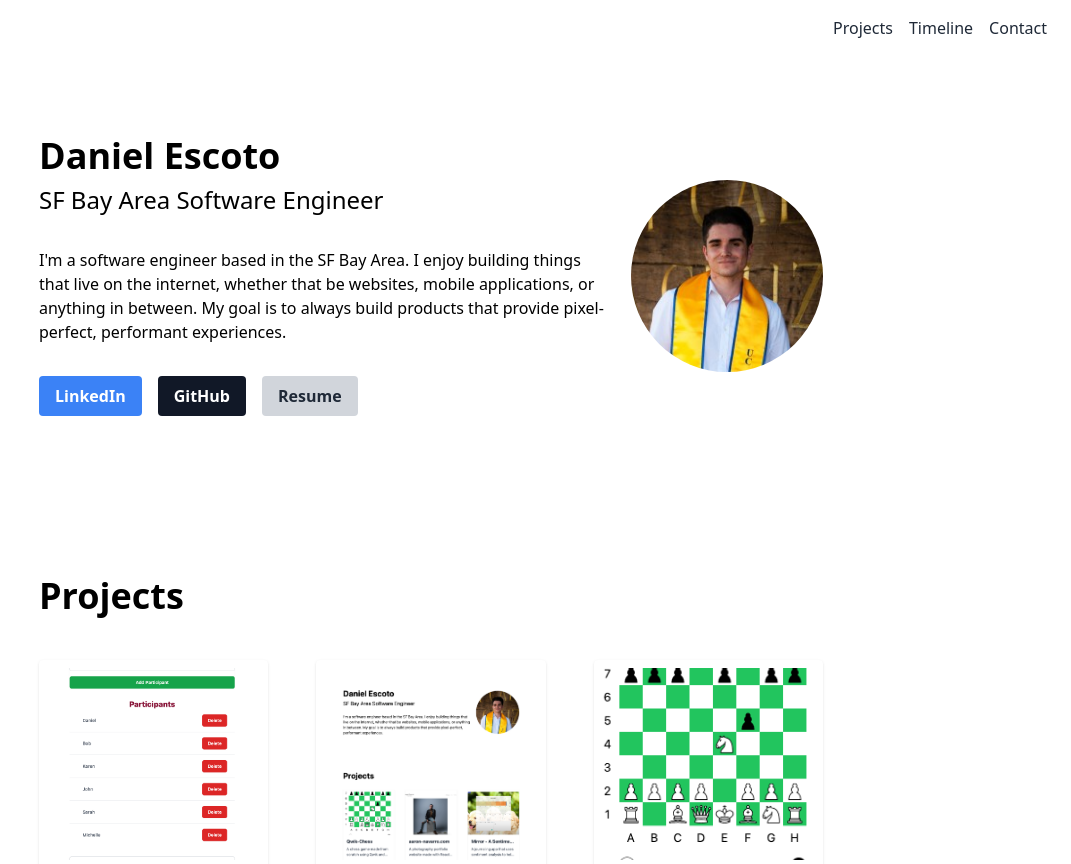
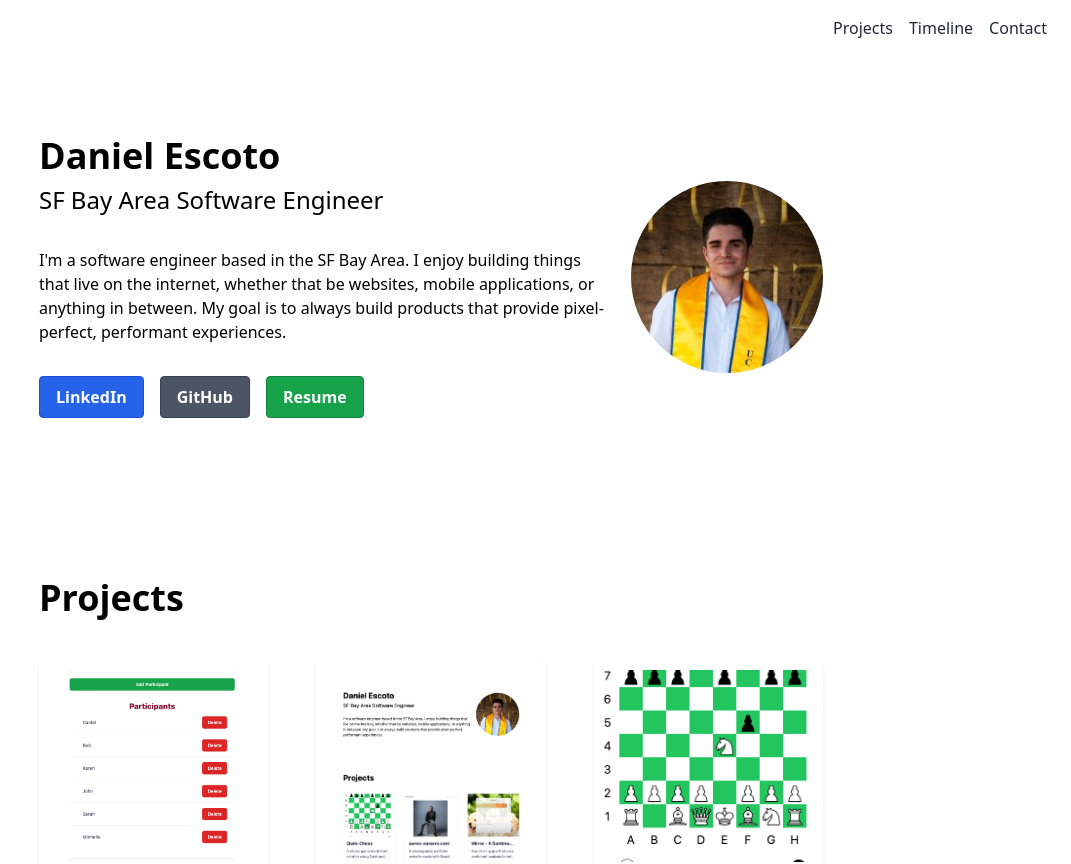
Before and after one commit to daniel-escoto/portfolio, a React (Vite) app: page / in a window 1280 px wide. Shown: the top 864 px of the page, without its empty margins (209-1280 px from the left). Built offline with nearby package versions, Linux system fonts and the light colour scheme.

Commit message:
better button visuals

```diff
--- a/src/App.tsx
+++ b/src/App.tsx
@@ -49,21 +49,21 @@ function App() {
               <div className="flex flex-row space-x-4 mt-8">
                 <a
                   href="https://www.linkedin.com/in/danescoto/"
-                  className="bg-blue-500 hover:bg-blue-700 text-white font-bold py-2 px-4 rounded"
+                  className="bg-blue-600 hover:bg-blue-700 text-white font-bold py-2 px-4 rounded border border-blue-700 dark:bg-blue-700 dark:hover:bg-blue-900 dark:border-blue-900"
                   target="_blank"
                 >
                   LinkedIn
                 </a>
                 <a
                   href="https://github.com/daniel-escoto"
-                  className="bg-gray-900 hover:bg-gray-700 text-white font-bold py-2 px-4 rounded"
+                  className="bg-gray-600 hover:bg-gray-700 text-white font-bold py-2 px-4 rounded border border-gray-700 dark:bg-gray-700 dark:hover:bg-gray-900 dark:border-gray-900"
                   target="_blank"
                 >
                   GitHub
                 </a>
                 <a
                   href="https://drive.google.com/file/d/19fMGdeaoa_JtYFSLVOdcyWxUBNImW84m/view?usp=sharing"
-                  className="bg-gray-300 hover:bg-gray-400 text-gray-800 font-bold py-2 px-4 rounded"
+                  className="bg-green-600 hover:bg-green-700 text-white font-bold py-2 px-4 rounded border border-green-700 dark:bg-green-700 dark:hover:bg-green-900 dark:border-green-900"
                   target="_blank"
                 >
                   Resume
```
